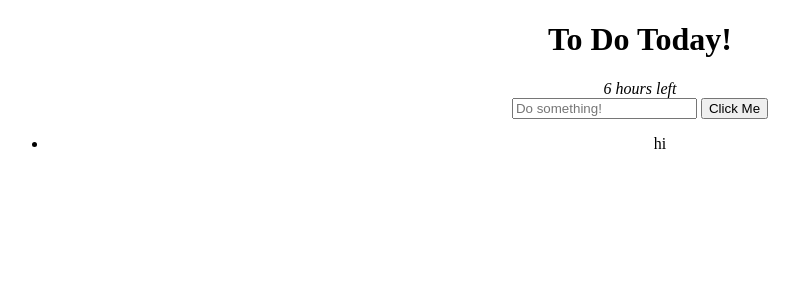
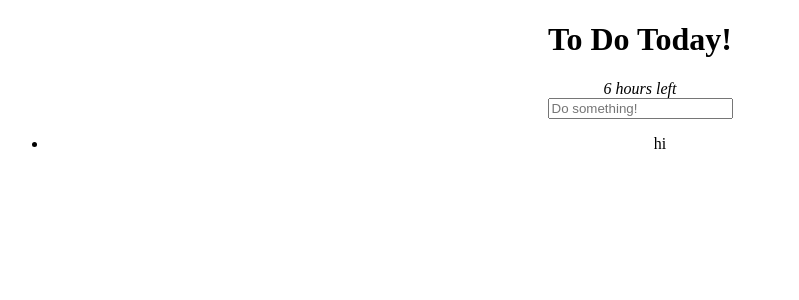
Before and after one commit to jadurani/todo-app, an Angular app: page / in a window 1280 px wide. Shown: the top 300 px of the page, without its empty margins (0-799 px from the left). Built offline with nearby package versions, Linux system fonts and the light colour scheme.

Commit message:
used an actual <form> Btw, if ngModel is used within a form tag, either the name attribute must be set or the form

```diff
--- a/src/app/todo-input/todo-input.component.html
+++ b/src/app/todo-input/todo-input.component.html
@@ -1,2 +1,5 @@
-<input type="text" placeholder="Do something!" [(ngModel)]="todoModel">{{todoModel}}
-<button (click)="onClick()">Click Me</button>
+<div>
+    <form (submit)="onSubmit()">
+        <input type="text" name="input-todo-item" placeholder="Do something!" [(ngModel)]="todoModel">
+    </form>
+</div>
--- a/src/app/todo-input/todo-input.component.ts
+++ b/src/app/todo-input/todo-input.component.ts
@@ -11,10 +11,10 @@ export class TodoInputComponent implements OnInit {
 
   constructor(public todoService:TodoService) {}
 
-  onClick() {
+  ngOnInit() {}
+
+  onSubmit() {
     this.todoService.todos.push(this.todoModel);
     console.log(this.todoService.todos);
   }
-
-  ngOnInit() {}
 }
```
